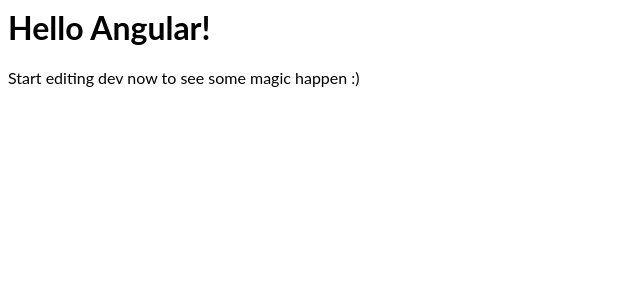
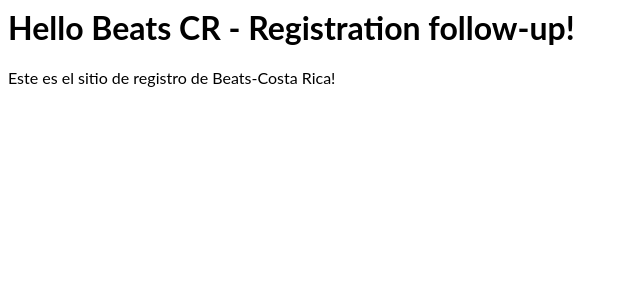
Before and after one commit to ItoJS/itojs, an Angular app: page / in a window 1280 px wide. Shown: the top 300 px of the page, without its empty margins (0-640 px from the left). Built offline with nearby package versions, Linux system fonts and the light colour scheme.

Commit message:
2 files modified

```diff
--- a/src/app/app.component.html
+++ b/src/app/app.component.html
@@ -1,4 +1,4 @@
 <hello name="{{ name }}"></hello>
 <p>
-  Start editing dev now to see some magic happen :)
+  Este es el sitio de registro de  Beats-Costa Rica!
 </p>
--- a/src/app/app.component.ts
+++ b/src/app/app.component.ts
@@ -6,5 +6,5 @@
   styleUrls: [ './app.component.css' ]
 })
 export class AppComponent  {
-  name = 'Angular';
+  name = 'Beats CR - Registration follow-up';
 }
```
